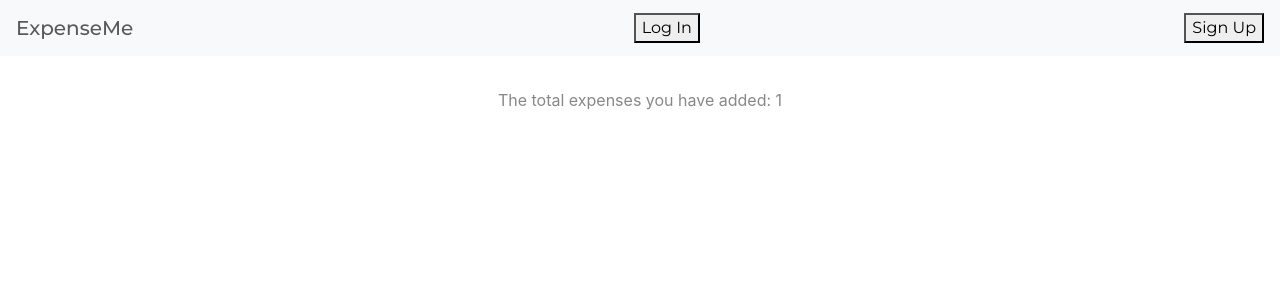
After one commit to davisrao/personal-expense-recorder, a Flask app: template templates/expense_summary.html in a window 1280 px wide. The commit adds this page. Shown: the top 300 px of the page. Run offline with Flask 2, Linux system fonts and the light colour scheme; the template is opened without the code that fills it: most values are stand-ins (such as "Sample title", 1, 10 or a date in 2020).

Commit message:
added page for summary of expenses added by user. this just shows the total for now, will add category views.

```diff
--- a/app.py
+++ b/app.py
@@ -3,6 +3,8 @@ from flask_debugtoolbar import DebugToolbarExtension
 
 from models import connect_db, db, User, Expense
 from forms import RegisterForm, LoginForm, CSRFOnlyForm, ExpenseForm
+
+import functools
 
 app = Flask(__name__)
 
@@ -112,6 +114,10 @@ def login():
 def add_expense(username):
     """Produce login form or handle login."""
 
+    if "username" not in session:
+        flash("You must be logged in to view!")
+        return redirect("/login")
+
     form = ExpenseForm()
 
     if form.validate_on_submit():
@@ -129,3 +135,28 @@ def add_expense(username):
 
     else:
         return render_template("add_expense.html", form=form)
+
+@app.get("/summary/<username>")
+def expense_summary(username):
+    """hidden page for logged-in users only."""
+
+    if "username" not in session:
+        flash("You must be logged in to view!")
+        return redirect("/login")
+
+    else:
+        form=CSRFOnlyForm()
+
+        # get list of all the expenses for a given user
+        expenses_query_data = Expense.query.filter_by(owner=username).all()
+        # boil them down to just their amounts
+        expenses = [e.amount for e in expenses_query_data]
+        # get total
+        total_expenses = functools.reduce(lambda a, b: a+b, expenses)
+
+        #TODO: add in a drop down list item that lets you pick the category you want to see.
+        #Top will show total expenses, bottom section can show the specific category and how it plays in to the total
+        # look up some cool data visualization tools with python.
+
+
+        return render_template("expense_summary.html", total_expenses=total_expenses,form=form)
--- a/templates/base.html
+++ b/templates/base.html
@@ -8,7 +8,6 @@
   <meta name="viewport" content="width=device-width, initial-scale=1, shrink-to-fit=no">
   <link href="https://bootswatch.com/4/minty/bootstrap.css" rel="stylesheet">
   <link href="https://fonts.googleapis.com/css2?family=Gochi+Hand&display=swap" rel="stylesheet">
-  <link href="/static/madlibs.css" rel="stylesheet">
 
 </head>
 
@@ -27,7 +26,7 @@
 
     {% endif %}
   </nav>
-  <div class="container" style="margin-top: 2em">
+  <div class="container d-flex justify-content-center" style="margin-top: 2em">
     {% for msg in get_flashed_messages() %}
     <div class="alert alert-danger">{{ msg }}</div>
     {% endfor %}
--- /dev/null
+++ b/templates/expense_summary.html
@@ -0,0 +1,9 @@
+{% extends 'base.html' %}
+{% block content %}
+
+      <p class="">
+        The total expenses you have added:
+        {{total_expenses}}
+      </p>
+
+{% endblock %}
```
